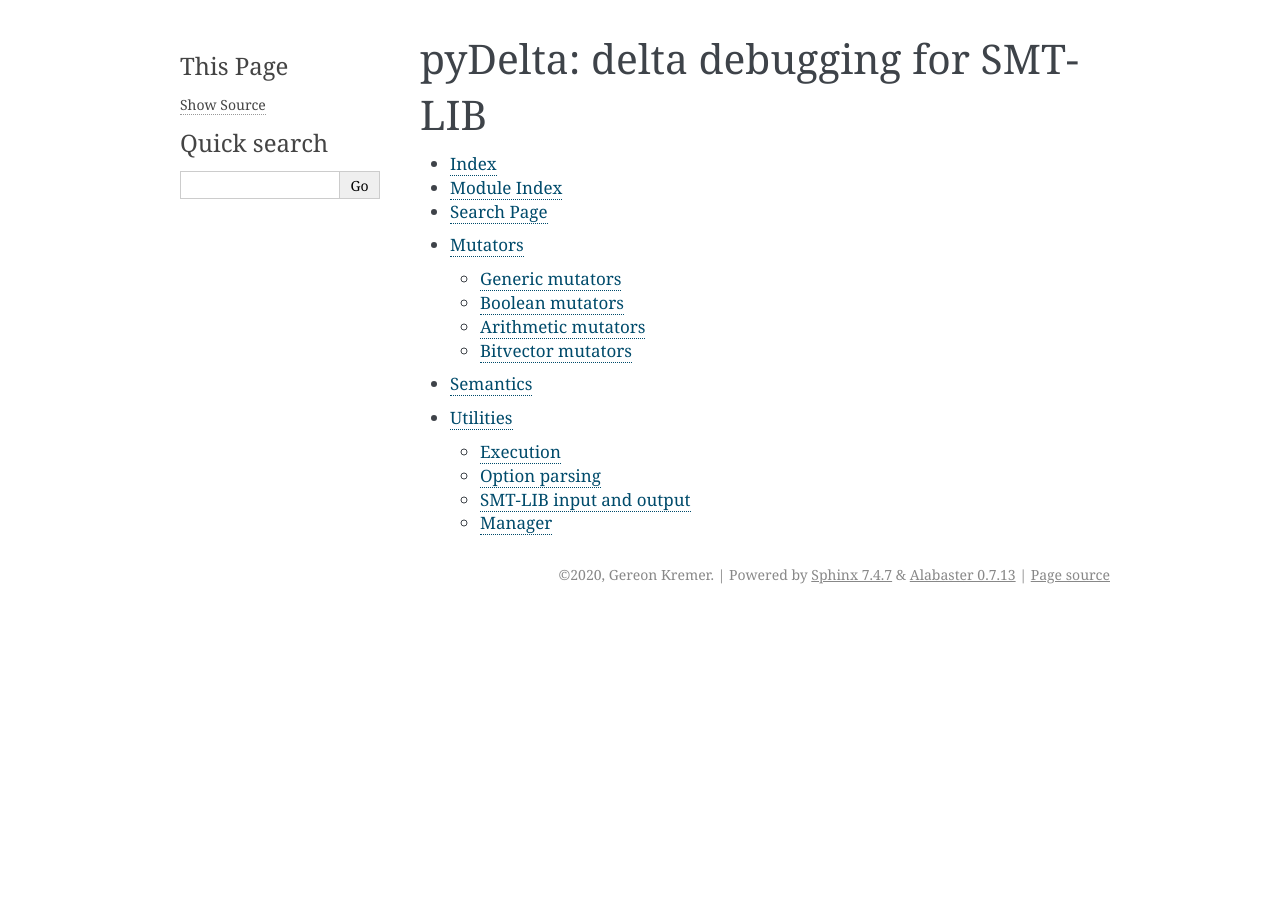
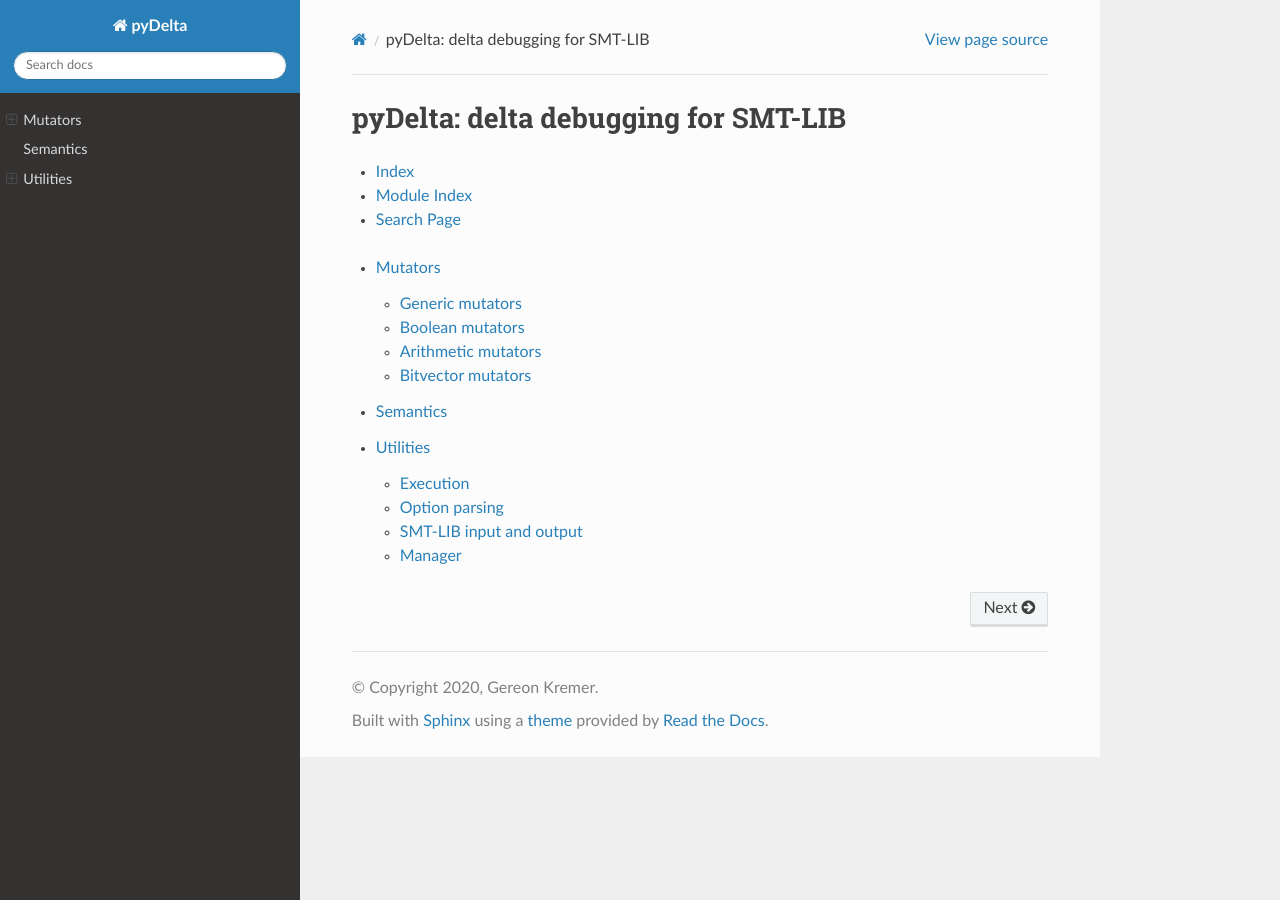
Before and after one commit to nafur/pydelta, a Sphinx documentation site: the page built from docs/index.rst, in a window 1280 px wide. Built offline with Sphinx 7.4.7 and the Read the Docs theme 2.0.0, drawn with Linux system fonts in a browser that asks for light colours.

Commit message:
Switch sphinx theme.

```diff
--- a/docs/conf.py
+++ b/docs/conf.py
@@ -15,6 +15,8 @@
 import os
 import sys
 sys.path.insert(0, os.path.abspath('..'))
+
+import sphinx_rtd_theme
 
 
 # -- Project information -----------------------------------------------------
@@ -40,6 +42,7 @@ release = ''
 # ones.
 extensions = [
     'sphinx.ext.autodoc',
+    'sphinx_rtd_theme',
 ]
 
 autodoc_default_options = {
@@ -80,13 +83,17 @@ pygments_style = None
 # The theme to use for HTML and HTML Help pages.  See the documentation for
 # a list of builtin themes.
 #
-html_theme = 'alabaster'
+html_theme = 'sphinx_rtd_theme'
 
 # Theme options are theme-specific and customize the look and feel of a theme
 # further.  For a list of options available for each theme, see the
 # documentation.
 #
-# html_theme_options = {}
+html_theme_options = {
+    'display_version': True,
+    'collapse_navigation': False,
+    'sticky_navigation': True,
+}
 
 # Add any paths that contain custom static files (such as style sheets) here,
 # relative to this directory. They are copied after the builtin static files,
--- a/requirements.txt
+++ b/requirements.txt
@@ -1 +1,2 @@
 progressbar==2.5
+sphinx-rtd-theme==0.4.3
```
